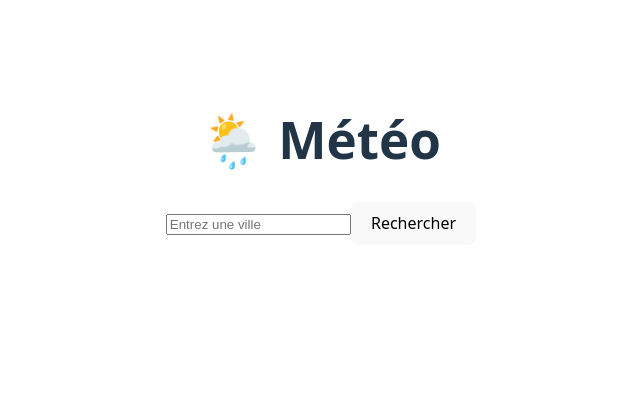
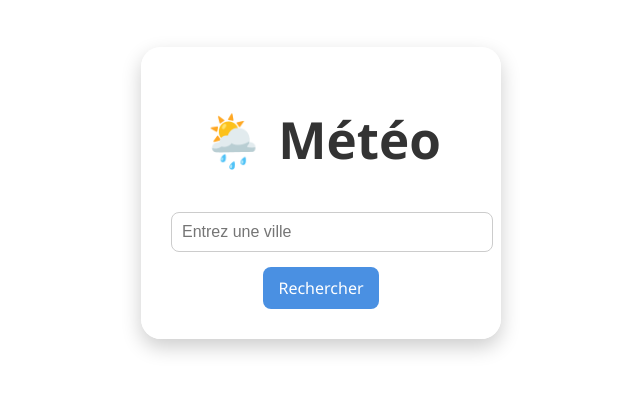
Before and after one commit to Harry8679/2-Weather-React-Emarh, a React (Vite) app: page / in a window 1280 px wide. Shown: the part 239-632 px from the top of the page, without its empty margins (319-959 px from the left). Built offline with nearby package versions, Linux system fonts and the light colour scheme.

Commit message:
Weather CSS 2

```diff
--- a/src/components/WeatherApp.css
+++ b/src/components/WeatherApp.css
@@ -0,0 +1,73 @@
+/* Couleurs selon la température */
+.app.cold {
+  background: linear-gradient(to bottom, #6dd5fa, #2980b9);
+}
+
+.app.mild {
+  background: linear-gradient(to bottom, #fceabb, #f8b500);
+}
+
+.app.hot {
+  background: linear-gradient(to bottom, #ff9966, #ff5e62);
+}
+
+.app {
+  min-height: 100vh;
+  display: flex;
+  justify-content: center;
+  align-items: center;
+  transition: background 0.5s ease-in-out;
+  font-family: 'Segoe UI', sans-serif;
+  color: #333;
+}
+
+/* Carte météo */
+.card {
+  background-color: rgba(255, 255, 255, 0.95);
+  padding: 30px;
+  border-radius: 20px;
+  text-align: center;
+  box-shadow: 0px 8px 20px rgba(0, 0, 0, 0.2);
+  max-width: 300px;
+  width: 90%;
+}
+
+input {
+  width: 100%;
+  padding: 10px;
+  border-radius: 8px;
+  border: 1px solid #ccc;
+  margin-top: 10px;
+  margin-bottom: 15px;
+  font-size: 1rem;
+}
+
+button {
+  background-color: #4a90e2;
+  color: white;
+  border: none;
+  padding: 10px 15px;
+  border-radius: 8px;
+  cursor: pointer;
+  transition: background 0.3s;
+}
+
+button:hover {
+  background-color: #357ab8;
+}
+
+.weather-info img {
+  width: 100px;
+  height: 100px;
+}
+
+.weather-info .temp {
+  font-size: 2rem;
+  font-weight: bold;
+  margin: 10px 0;
+}
+
+.error {
+  color: red;
+  margin-top: 10px;
+}
```
